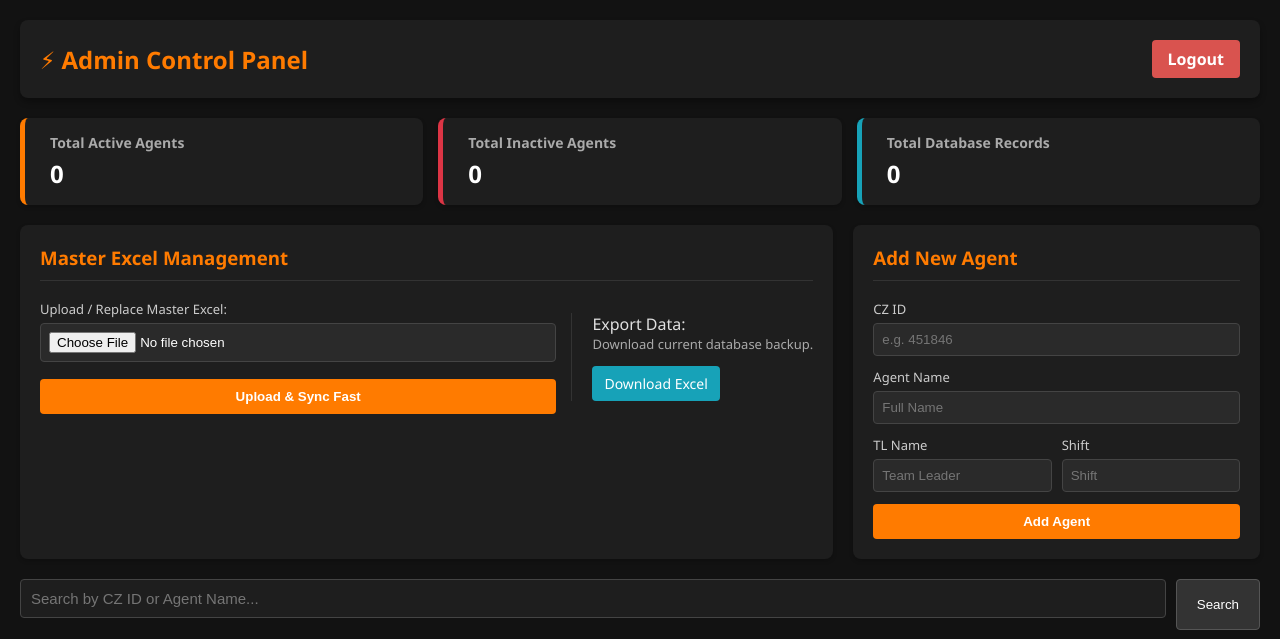
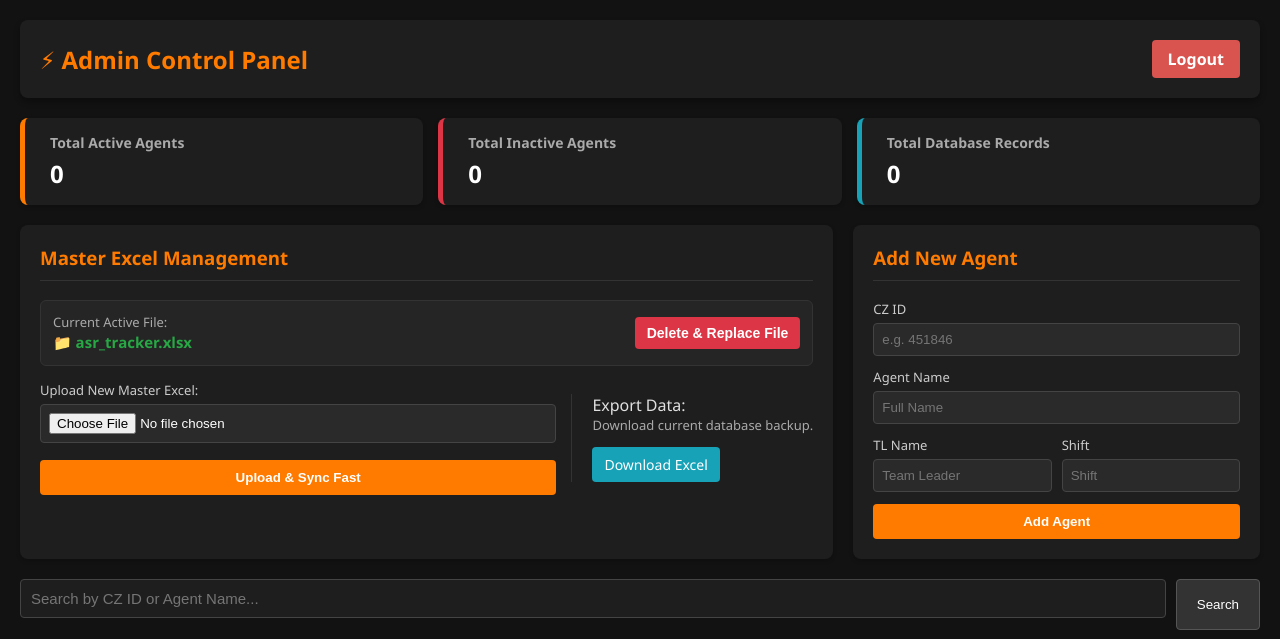
Before and after one commit to anmolankit420-hub/performance-portal, a Flask app: page /admin_panel in a window 1280 px wide. Shown: the top 639 px of the page. Run offline with Flask 3, Linux system fonts and the light colour scheme; the visitor is signed in with stand-in values (Sample User, id 1).

Commit message:
Update admin_panel.html

```diff
--- a/templates/admin_panel.html
+++ b/templates/admin_panel.html
@@ -129,6 +129,19 @@
         .btn-info:hover {
             background: #138496;
         }
+        .btn-danger {
+            background: #dc3545;
+            color: white;
+            border: none;
+            padding: 8px 12px;
+            border-radius: 4px;
+            cursor: pointer;
+            font-size: 14px;
+            font-weight: bold;
+        }
+        .btn-danger:hover {
+            background: #c82333;
+        }
         .search-bar {
             display: flex;
             gap: 10px;
@@ -210,7 +223,6 @@
         .btn-status { background: #6c757d; }
         .btn-delete { background: #dc3545; }
 
-        /* Fast Loader Overlay Style */
         #uploadLoader {
             display: none;
             position: fixed;
@@ -269,13 +281,33 @@
 
     <!-- Action Section: Excel Upload & Manual Add -->
     <div class="action-section">
-        <!-- Excel Upload & Download Backup Card -->
+        <!-- Excel Upload, Management & Download Card -->
         <div class="card">
             <h3>Master Excel Management</h3>
+
+            <!-- Active File Status & Delete Section -->
+            <div style="background: #252525; padding: 12px; border-radius: 6px; margin-bottom: 15px; display: flex; justify-content: space-between; align-items: center; border: 1px solid #333;">
+                <div>
+                    <span style="font-size: 13px; color: #aaa; display: block;">Current Active File:</span>
+                    {% if file_exists %}
+                        <strong style="color: #28a745; font-size: 15px;">📁 {{ file_name }}</strong>
+                    {% else %}
+                        <strong style="color: #dc3545; font-size: 15px;">⚠️ No Excel File Uploaded</strong>
+                    {% endif %}
+                </div>
+                <div>
+                    {% if file_exists %}
+                    <form action="/admin/delete_excel" method="POST" style="margin:0;" onsubmit="return confirm('Are you sure you want to delete the current excel file? This will clear database records.');">
+                        <button type="submit" class="btn-danger">Delete & Replace File</button>
+                    </form>
+                    {% endif %}
+                </div>
+            </div>
+
             <div style="display: flex; justify-content: space-between; align-items: center; flex-wrap: wrap; gap: 15px;">
                 <div style="flex: 1;">
                     <form id="uploadForm" onsubmit="uploadExcelFile(event)">
-                        <label for="excelFile">Upload / Replace Master Excel:</label>
+                        <label for="excelFile">Upload New Master Excel:</label>
                         <input type="file" id="excelFile" name="excel_file" accept=".xlsx, .xls" required>
                         <button type="submit" class="btn" style="margin-top: 5px;">Upload & Sync Fast</button>
                     </form>
@@ -396,7 +428,6 @@
 function uploadExcelFile(event) {
     event.preventDefault();
 
-    // Loader show karo
     document.getElementById('uploadLoader').style.display = 'block';
 
     let fileInput = document.getElementById('excelFile');
```
